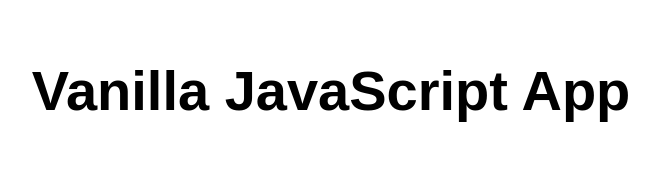
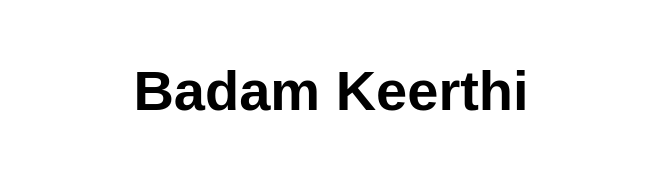
Before and after one commit to badamkeerthi/my-first-static-web-app, a plain HTML site: page src/index.html in a window 1280 px wide. Shown: the whole page, without its empty margins (309-968 px from the left). Drawn offline with Linux system fonts and the light colour scheme.

Commit message:
Update index.html

```diff
--- a/src/index.html
+++ b/src/index.html
@@ -10,7 +10,7 @@
 
 <body>
   <main>
-    <h1>Vanilla JavaScript App</h1>
+    <h1>Badam Keerthi</h1>
   </main>
 </body>
 
```
